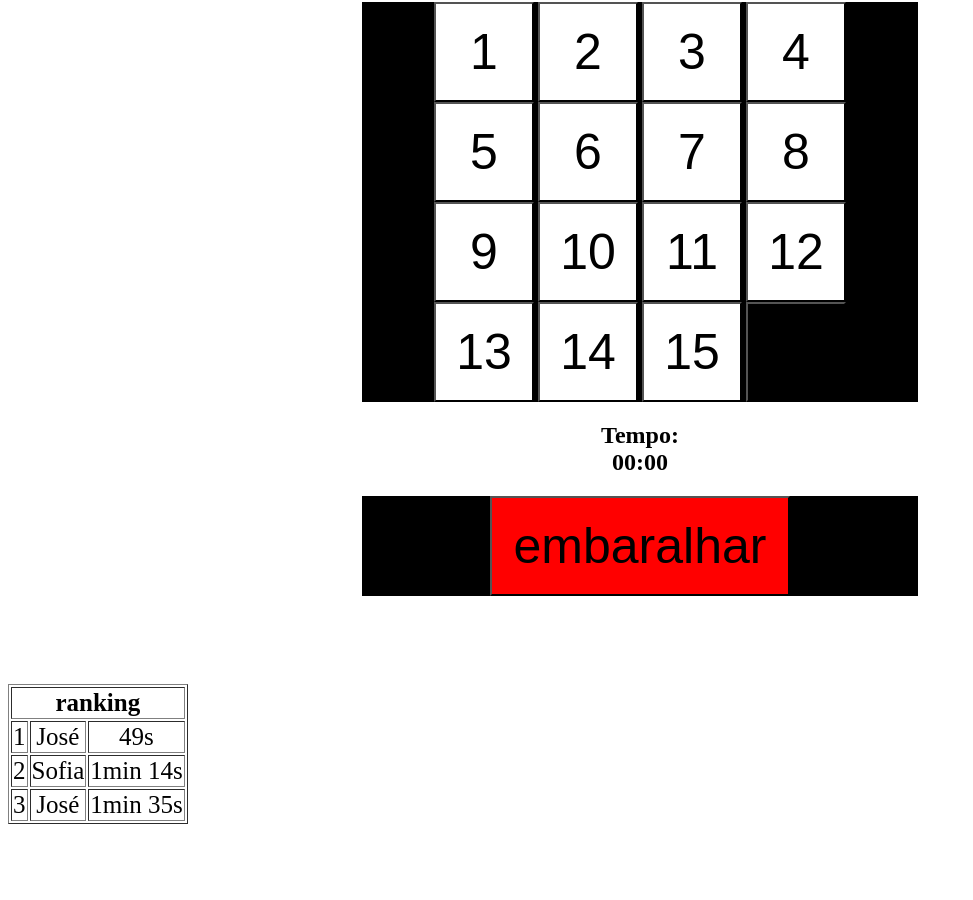
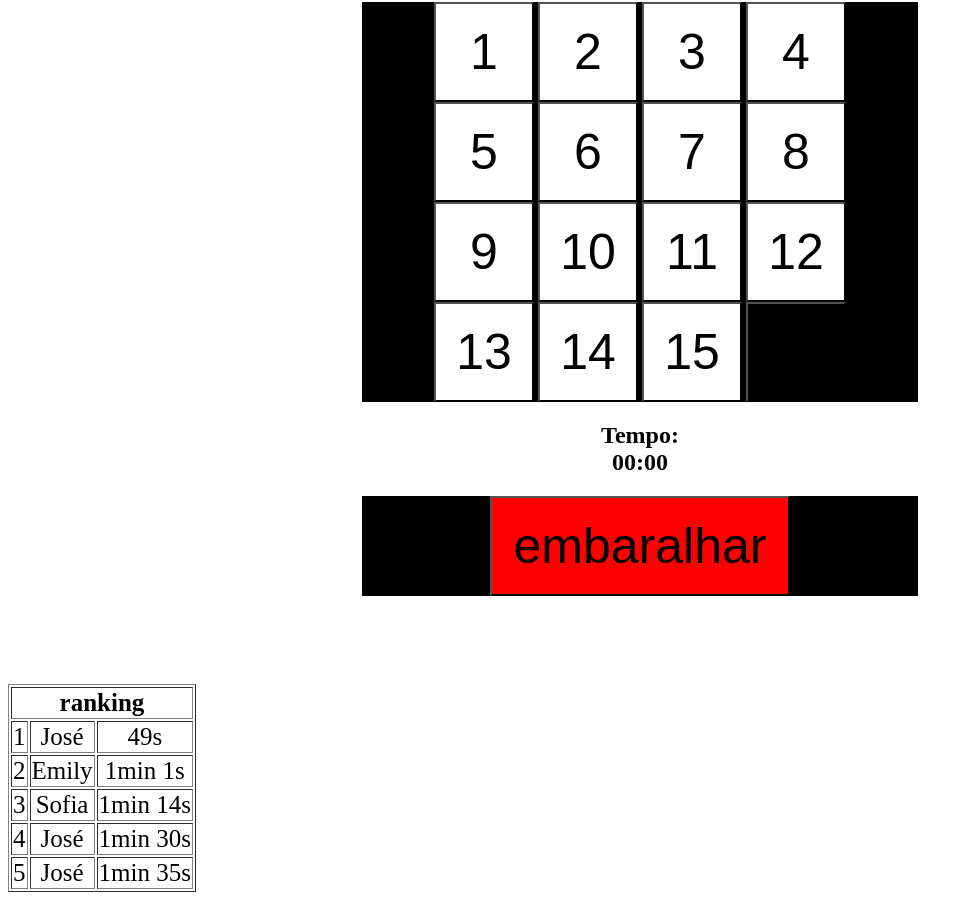
Before and after one commit to JoseDesen/quebra-cabeca, a plain HTML site: page quebra_cabeca_nivel2.html in a window 1280 px wide. Shown: the part 64-964 px from the top of the page, without its empty margins (0-973 px from the left). Before the commit the page ends 896 px from the top, so only its background shows below. Drawn offline with Linux system fonts and the light colour scheme.

Commit message:
Update quebra_cabeca_nivel2.html

```diff
--- a/quebra_cabeca_nivel2.html
+++ b/quebra_cabeca_nivel2.html
@@ -883,10 +883,18 @@
 	<td>49s</td>
 	</tr>
 	<td>2</td>
+	<td>Emily</td>
+	<td>1min 1s</td>
+	</tr>
+	<td>3</td>
 	<td>Sofia</td>
 	<td>1min 14s</td>
 	</tr>
-	<td>3</td>
+	<td>4</td>
+	<td>José</td>
+	<td>1min 30s</td>
+	</tr>
+	<td>5</td>
 	<td>José</td>
 	<td>1min 35s</td>
 	</tr>
```
